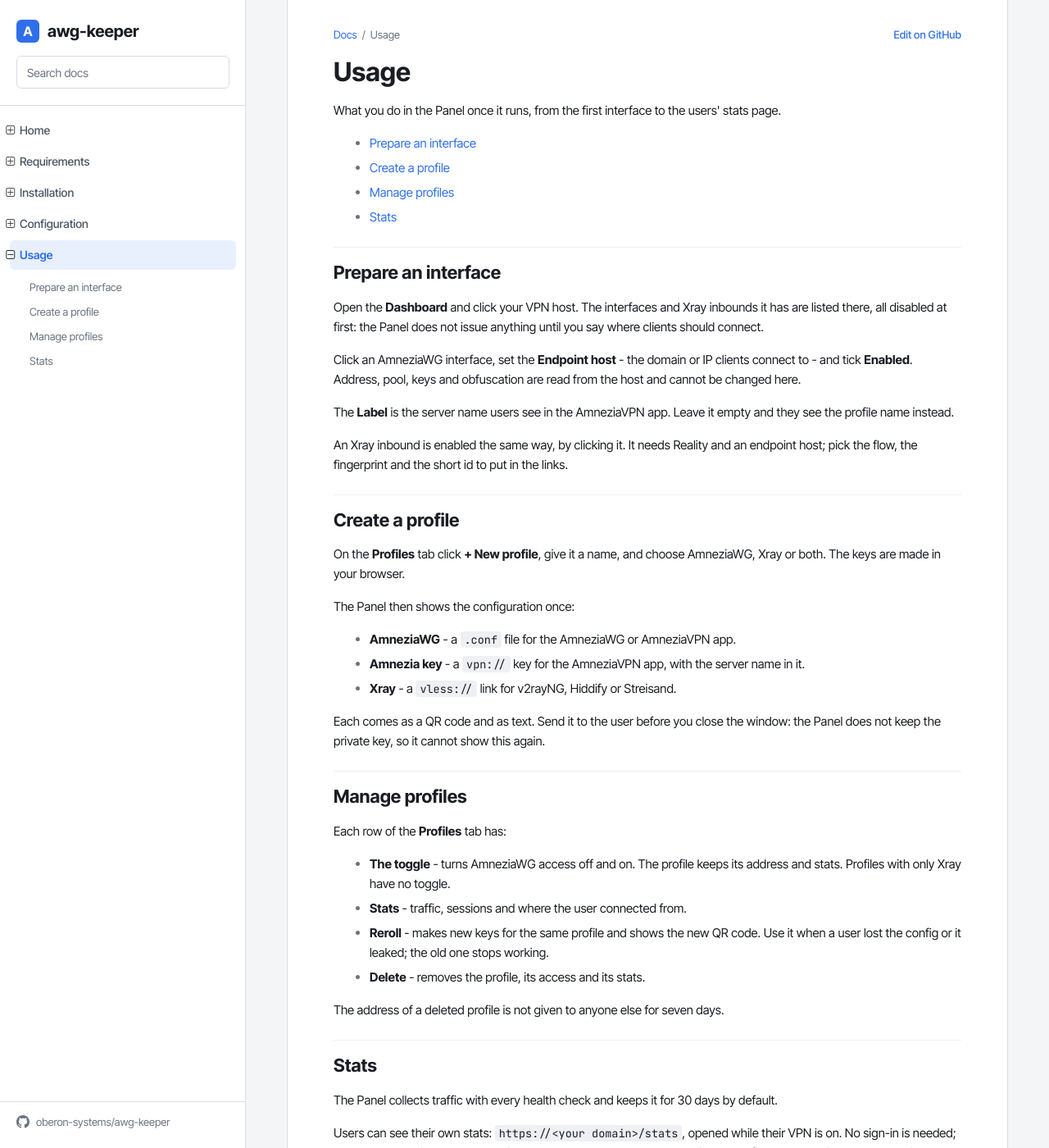
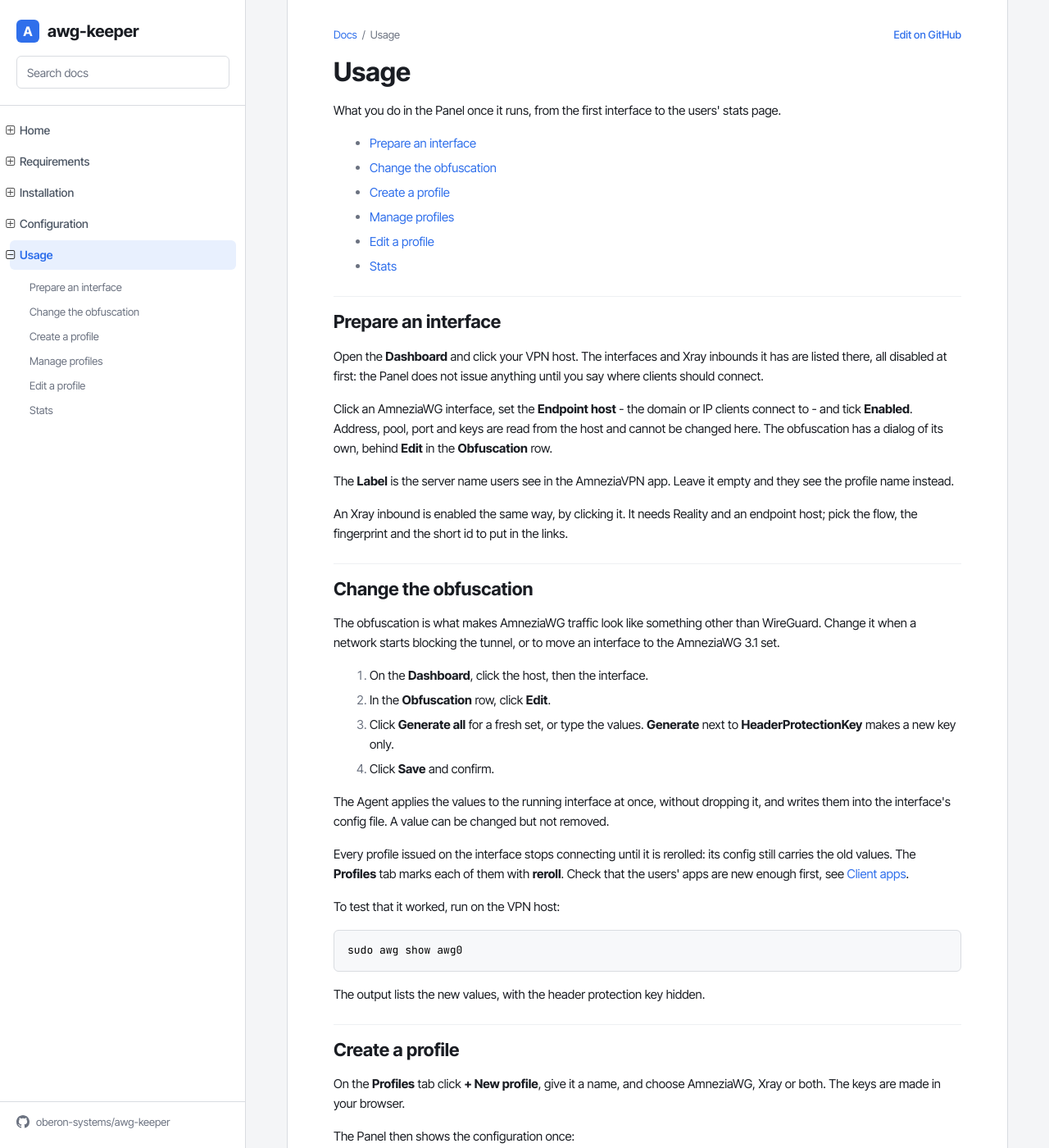
Before and after one commit to oberon-systems/awg-keeper, an MkDocs documentation site: the page built from docs/04-usage.md, in a window 1280 px wide and 1400 px high. Shown: the whole window at 82% size. Built offline with MkDocs 1.6.1, drawn with Linux system fonts in a browser that asks for light colours; some of the changed text lies outside the part shown.

Commit message:
[docs][docs]: describe 3.1 obfuscation and profile editing
    Add the 3.1 tool and client app versions and the MSS clamp to the
    requirements, and how to change the obfuscation and edit a profile to
    the usage guide.

````diff
--- a/docs/04-usage.md
+++ b/docs/04-usage.md
@@ -4,8 +4,10 @@ What you do in the Panel once it runs, from the first interface to the users'
 stats page.
 
 - [Prepare an interface](#prepare-an-interface)
+- [Change the obfuscation](#change-the-obfuscation)
 - [Create a profile](#create-a-profile)
 - [Manage profiles](#manage-profiles)
+- [Edit a profile](#edit-a-profile)
 - [Stats](#stats)
 
 ## Prepare an interface
@@ -15,8 +17,9 @@ inbounds it has are listed there, all disabled at first: the Panel does not
 issue anything until you say where clients should connect.
 
 Click an AmneziaWG interface, set the **Endpoint host** - the domain or IP
-clients connect to - and tick **Enabled**. Address, pool, keys and
-obfuscation are read from the host and cannot be changed here.
+clients connect to - and tick **Enabled**. Address, pool, port and keys are
+read from the host and cannot be changed here. The obfuscation has a dialog
+of its own, behind **Edit** in the **Obfuscation** row.
 
 The **Label** is the server name users see in the AmneziaVPN app. Leave it
 empty and they see the profile name instead.
@@ -24,6 +27,35 @@ empty and they see the profile name instead.
 An Xray inbound is enabled the same way, by clicking it. It needs Reality
 and an endpoint host; pick the flow, the fingerprint and the short id to put
 in the links.
+
+## Change the obfuscation
+
+The obfuscation is what makes AmneziaWG traffic look like something other
+than WireGuard. Change it when a network starts blocking the tunnel, or to
+move an interface to the AmneziaWG 3.1 set.
+
+1. On the **Dashboard**, click the host, then the interface.
+2. In the **Obfuscation** row, click **Edit**.
+3. Click **Generate all** for a fresh set, or type the values. **Generate**
+   next to **HeaderProtectionKey** makes a new key only.
+4. Click **Save** and confirm.
+
+The Agent applies the values to the running interface at once, without
+dropping it, and writes them into the interface's config file. A value can be
+changed but not removed.
+
+Every profile issued on the interface stops connecting until it is rerolled:
+its config still carries the old values. The **Profiles** tab marks each of
+them with **reroll**. Check that the users' apps are new enough first, see
+[Client apps](01-requirements.md#client-apps).
+
+To test that it worked, run on the VPN host:
+
+```bash
+sudo awg show awg0
+```
+
+The output lists the new values, with the header protection key hidden.
 
 ## Create a profile
 
@@ -46,12 +78,36 @@ Each row of the **Profiles** tab has:
 
 - **The toggle** - turns AmneziaWG access off and on. The profile keeps its
   address and stats. Profiles with only Xray have no toggle.
+- **reroll** - a badge next to the status: the profile's config no longer
+  matches what the Panel would issue now, after a change to the profile, the
+  interface or its obfuscation. Reroll the profile and send the user the new
+  config.
+- **Edit** - see [Edit a profile](#edit-a-profile).
 - **Stats** - traffic, sessions and where the user connected from.
 - **Reroll** - makes new keys for the same profile and shows the new QR code.
   Use it when a user lost the config or it leaked; the old one stops working.
 - **Delete** - removes the profile, its access and its stats.
 
 The address of a deleted profile is not given to anyone else for seven days.
+
+## Edit a profile
+
+Click **Edit** in the profile's row. What you change reaches the user at
+different times:
+
+- **Name** and **Note** are saved at once. Renaming a profile with Xray renames
+  its Xray client too; the link keeps working.
+- **DNS**, **MTU** and **Allowed IPs** override the interface's values for this
+  profile. Leave a field empty to use the interface's value, shown in grey.
+  They reach the device only with the next config, so the profile is marked
+  **reroll**.
+- **Access** - tick AmneziaWG or Xray to add it; the Panel then shows the new
+  config or link once, as for a new profile. Untick one to take it away. A
+  profile keeps at least one of the two.
+
+A profile stays on the agent it was created on, and its AmneziaWG address and
+Xray inbound do not change. To move either, take the access away and add it
+again.
 
 ## Stats
 
````
Also changed, not shown: README.md (+8 -3 lines), docs/01-requirements.md (+37 -6 lines).
